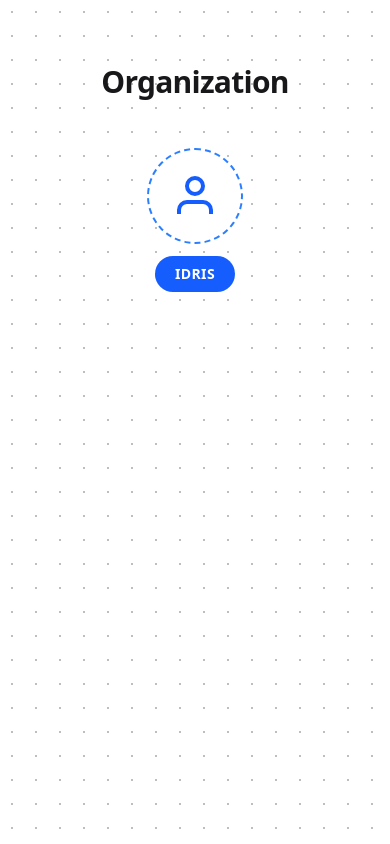
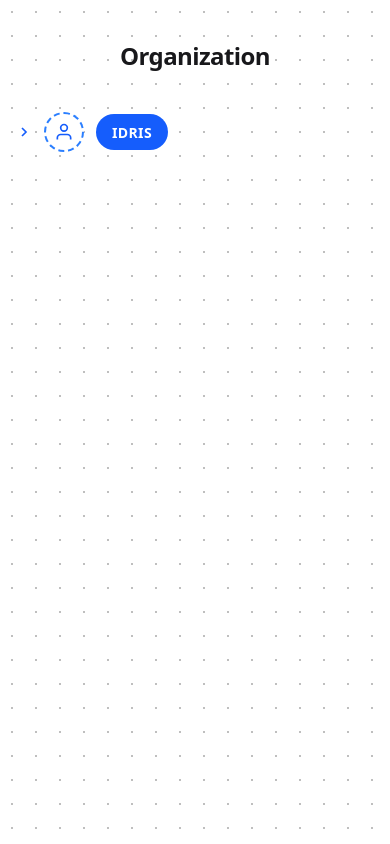
Before and after one commit to zeyadsadek03-prog/animated-dotgrid-landing, a Next.js app: page / in a window 390 px wide. Built offline with nearby package versions, Linux system fonts and the light colour scheme.

Commit message:
feat: 12-person org data + responsive hybrid (animated tree desktop, indented accordion mobile) sharing orgData + collapse Set

```diff
--- a/src/app/orgData.ts
+++ b/src/app/orgData.ts
@@ -9,8 +9,31 @@ export const ORG_TREE: OrgNode = {
   id: 'root',
   name: 'Idris',
   children: [
-    { id: 'c1', name: 'Osama', children: [] },
-    { id: 'c2', name: 'Nessrin', children: [] },
-    { id: 'c3', name: 'Mohamed', children: [] },
+    {
+      id: 'c1',
+      name: 'Osama',
+      children: [
+        { id: 'osama-karim', name: 'Karim', children: [] },
+        { id: 'osama-momen', name: 'Momen', children: [] },
+      ],
+    },
+    {
+      id: 'c2',
+      name: 'Nessrin',
+      children: [
+        { id: 'nessrin-faisal', name: 'Faisal', children: [] },
+        { id: 'nessrin-adham', name: 'Adham', children: [] },
+        { id: 'nessrin-bassam', name: 'Bassam', children: [] },
+      ],
+    },
+    {
+      id: 'c3',
+      name: 'Mohamed',
+      children: [
+        { id: 'mohamed-shahd', name: 'Shahd', children: [] },
+        { id: 'mohamed-zeyad', name: 'Zeyad', children: [] },
+        { id: 'mohamed-moaz', name: 'Moaz', children: [] },
+      ],
+    },
   ],
 };
--- a/src/app/page.tsx
+++ b/src/app/page.tsx
@@ -16,6 +16,30 @@ const MAX_ZOOM = 2.5;
 const PAN_BOUND_X = 480;
 const PAN_BOUND_Y = 360;
 const FIT_MARGIN = 24; // px breathing room around the tree when auto-fitting
+
+// Below this viewport width we render the indented accordion instead of the
+// spatial zoom/pan tree.
+const MOBILE_MAX_WIDTH = 640;
+
+/**
+ * Media-query hook (matchMedia). Returns whether `query` currently matches and
+ * stays in sync via the change event. SSR-safe: defaults to false on the server
+ * and reconciles on mount.
+ */
+function useMediaQuery(query: string): boolean {
+  const [matches, setMatches] = React.useState(false);
+
+  React.useEffect(() => {
+    if (typeof window === 'undefined' || !window.matchMedia) return;
+    const mql = window.matchMedia(query);
+    const update = () => setMatches(mql.matches);
+    update();
+    mql.addEventListener('change', update);
+    return () => mql.removeEventListener('change', update);
+  }, [query]);
+
+  return matches;
+}
 
 function UserIcon({ className }: { className?: string }) {
   return (
@@ -233,6 +257,96 @@ function OrgTreeNode({
   );
 }
 
+/**
+ * Mobile accordion node. Renders the SAME OrgNode data and reads/writes the
+ * SAME shared `expanded` Set as the desktop tree, so per-node collapse state is
+ * consistent across both layouts. Compact tappable row: dashed avatar + blue
+ * name pill; children indent under the parent and fade in place on expand.
+ */
+function OrgAccordionNode({
+  data,
+  depth,
+  expanded,
+  onToggle,
+}: {
+  data: OrgNode;
+  depth: number;
+  expanded: Set<string>;
+  onToggle: (id: string) => void;
+}) {
+  const hasChildren = data.children.length > 0;
+  const isOpen = expanded.has(data.id);
+
+  return (
+    <div className="flex flex-col">
+      <button
+        type="button"
+        onClick={() => hasChildren && onToggle(data.id)}
+        style={{ paddingLeft: depth * 20 }}
+        className={`flex w-full items-center gap-3 py-2 text-left ${
+          hasChildren ? 'cursor-pointer' : 'cursor-default'
+        }`}
+        aria-label={`${data.name}${
+          hasChildren ? (isOpen ? ', tap to collapse' : ', tap to expand') : ''
+        }`}
+        aria-expanded={hasChildren ? isOpen : undefined}
+      >
+        {/* caret / spacer keeps rows aligned */}
+        <span className="w-4 shrink-0 text-blue-600">
+          {hasChildren && (
+            <motion.svg
+              viewBox="0 0 24 24"
+              fill="none"
+              stroke="currentColor"
+              strokeWidth="2.5"
+              className="h-4 w-4"
+              animate={{ rotate: isOpen ? 90 : 0 }}
+              transition={{ duration: 0.2 }}
+              aria-hidden="true"
+            >
+              <path d="M9 6l6 6-6 6" />
+            </motion.svg>
+          )}
+        </span>
+
+        {/* dashed avatar (compact) */}
+        <span className="flex h-10 w-10 shrink-0 items-center justify-center rounded-full border-2 border-dashed border-blue-500 bg-white">
+          <UserIcon className="h-5 w-5 text-blue-600" />
+        </span>
+
+        {/* blue name pill */}
+        <span className="rounded-full bg-blue-600 px-4 py-1.5">
+          <span className="text-sm font-extrabold uppercase tracking-wide text-white">
+            {data.name}
+          </span>
+        </span>
+      </button>
+
+      <AnimatePresence initial={false}>
+        {hasChildren && isOpen && (
+          <motion.div
+            initial={{ opacity: 0, height: 0 }}
+            animate={{ opacity: 1, height: 'auto' }}
+            exit={{ opacity: 0, height: 0 }}
+            transition={{ duration: 0.3, ease: 'easeInOut' }}
+            className="overflow-hidden"
+          >
+            {data.children.map((child) => (
+              <OrgAccordionNode
+                key={child.id}
+                data={child}
+                depth={depth + 1}
+                expanded={expanded}
+                onToggle={onToggle}
+              />
+            ))}
+          </motion.div>
+        )}
+      </AnimatePresence>
+    </div>
+  );
+}
+
 const clampValue = (value: number, min: number, max: number) =>
   Math.min(max, Math.max(min, value));
 
@@ -247,6 +361,9 @@ export default function Home() {
       return next;
     });
   }, []);
+
+  // Narrow viewport -> indented accordion; wide -> spatial zoom/pan tree.
+  const isMobile = useMediaQuery(`(max-width: ${MOBILE_MAX_WIDTH}px)`);
 
   // Shared pan offset: drives BOTH the chart translate and the dot-grid
   // background-position, so dots shift with the drag but never change size.
@@ -304,6 +421,9 @@ export default function Home() {
   const expandedKey = Array.from(expanded).sort().join(',');
 
   React.useEffect(() => {
+    // Auto-fit only applies to the spatial tree (desktop/tablet).
+    if (isMobile) return;
+
     const fitOptions = { duration: 0.55, ease: 'easeInOut' as const };
 
     if (!rootOpen) {
@@ -333,8 +453,37 @@ export default function Home() {
     return () => cancelAnimationFrame(raf);
     // Re-run whenever the set of expanded nodes changes.
     // eslint-disable-next-line react-hooks/exhaustive-deps
-  }, [rootOpen, expandedKey]);
+  }, [rootOpen, expandedKey, isMobile]);
 
+  // --- MOBILE: indented collapsible accordion -------------------------------
+  // Native vertical scroll, readable size, no zoom/pan. Reads the SAME
+  // ORG_TREE + shared `expanded` Set as the desktop tree.
+  if (isMobile) {
+    return (
+      <main className="relative min-h-screen overflow-x-hidden">
+        {/* Fixed dot-grid layer: constant dot size/spacing, never scales. */}
+        <div
+          aria-hidden="true"
+          className="dot-grid pointer-events-none fixed inset-0"
+        />
+        <section className="relative px-4 py-10">
+          <h1 className="text-center text-2xl font-bold tracking-tight text-zinc-900">
+            Organization
+          </h1>
+          <div className="mx-auto mt-8 max-w-md">
+            <OrgAccordionNode
+              data={ORG_TREE}
+              depth={0}
+              expanded={expanded}
+              onToggle={toggle}
+            />
+          </div>
+        </section>
+      </main>
+    );
+  }
+
+  // --- DESKTOP / TABLET: spatial zoom/pan tree (unchanged behavior) ---------
   return (
     <motion.main
       className="relative min-h-screen overflow-hidden touch-none cursor-grab active:cursor-grabbing"
```
